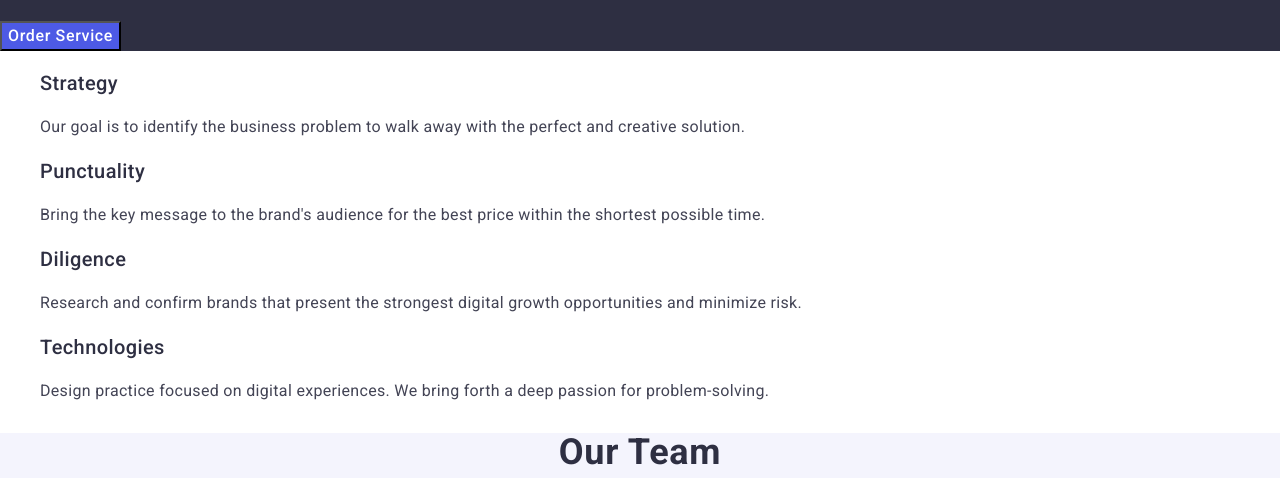
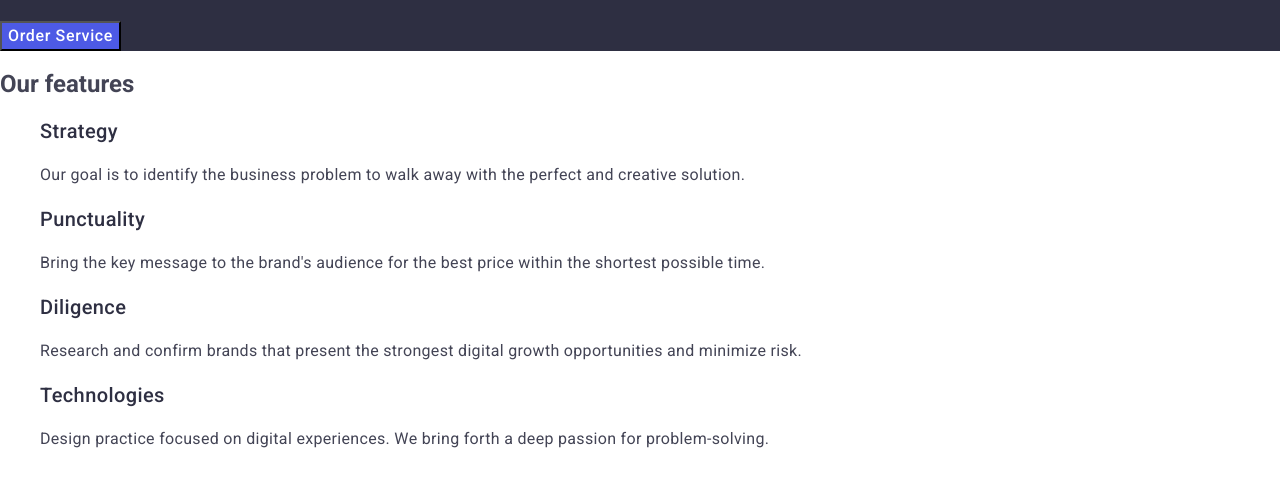
Before and after one commit to MarynaShep/goit-markup-hw-02, a plain HTML site: page index.html in a window 1280 px wide. Shown: the part 287-765 px from the top of the page. Drawn offline with nearby package versions, Linux system fonts and the light colour scheme.

Commit message:
edit3 homework2

```diff
--- a/css/styles.css
+++ b/css/styles.css
@@ -82,20 +82,6 @@ ul {
 .wrapper-btn:hover,
 .wrapper-btn:focus {
   background-color: #404bbf;
-}
-
-.visually-hidden {
-  position: absolute;
-  width: 1px;
-  height: 1px;
-  margin: -1px;
-  border: 0;
-  padding: 0;
-
-  white-space: nowrap;
-  clip-path: inset(100%);
-  clip: rect(0 0 0 0);
-  overflow: hidden;
 }
 
 .features-list {
```
